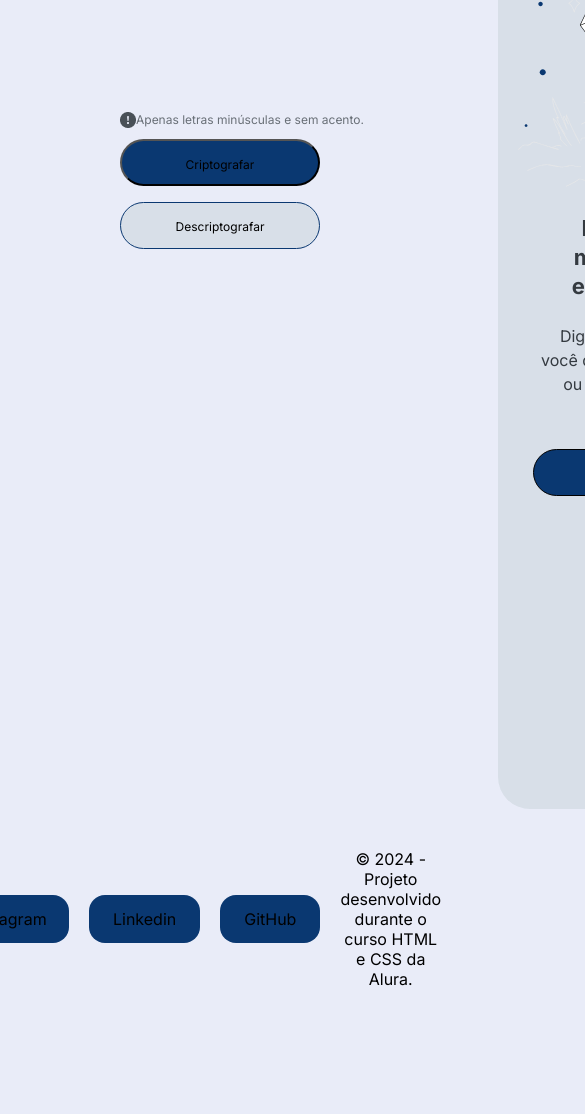
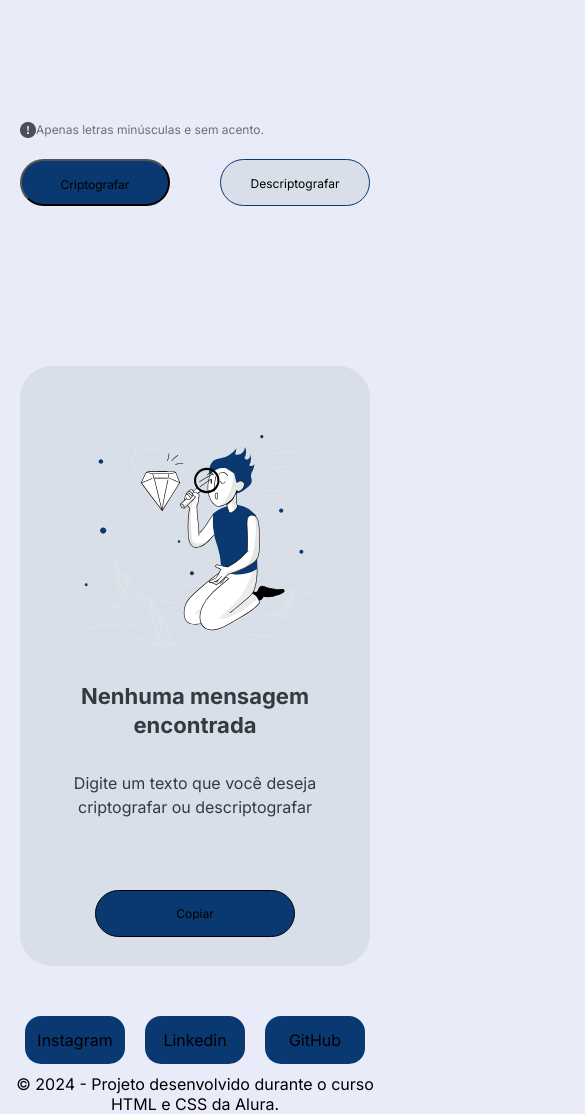
Before and after one commit to raonircl/Challenge_ONE_01-Decodificador_de_texto, a plain HTML site: page index.html in a window 390 px wide. Shown: the part 463-1577 px from the top of the page, 585 px wide, since content can reach past the window. Before the commit the page ends 1462 px from the top, so only its background shows below. Drawn offline with Linux system fonts and the light colour scheme.

Commit message:
style: media query mobile

```diff
--- a/src/assets/css/style.css
+++ b/src/assets/css/style.css
@@ -256,14 +256,57 @@ footer {
         padding: 10px;
     }
 
+    main {
+        display: flex;
+        justify-content: center;
+        align-items: center;
+        flex-direction: column;
+    }
+
+    .container {
+        width: 100%;
+        max-width: 500px;
+        margin: 10px auto;
+    }
+
     #texto {
-        padding: 10px;
+        padding: 20px;
     }
 
     #frame1,
     #frame3,
     #rectangle-1,
     #frame5 {
+        margin: 20px auto;
+    }
+
+    #frame3 {
+        display: flex;
+        flex-wrap: wrap;
+    }
+
+    #frame3 button {
+        width: 150px;
+    }
+
+    #rectangle-1 {
+        margin: 20px auto;
+        max-width: 350px;
+        max-height: 600px;
+    }
+
+    footer {
+        margin-top: 10px;
+        max-width: 100%;
+        max-height: 100px;
+        flex-wrap: wrap;
+        display: flex;
+    }
+
+    #instagram,
+    #linkedin,
+    #github {
+        width: 100px;
         margin: 10px;
     }
 }
```
